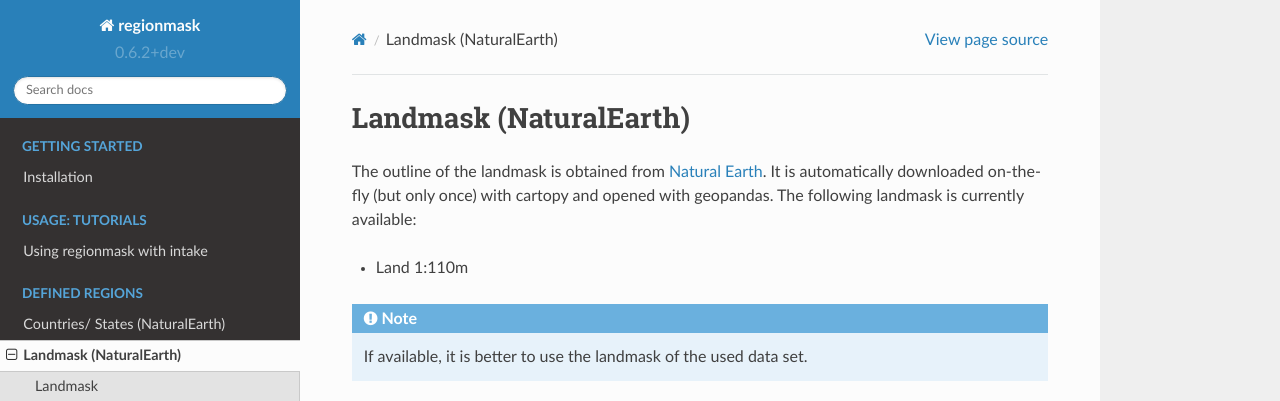
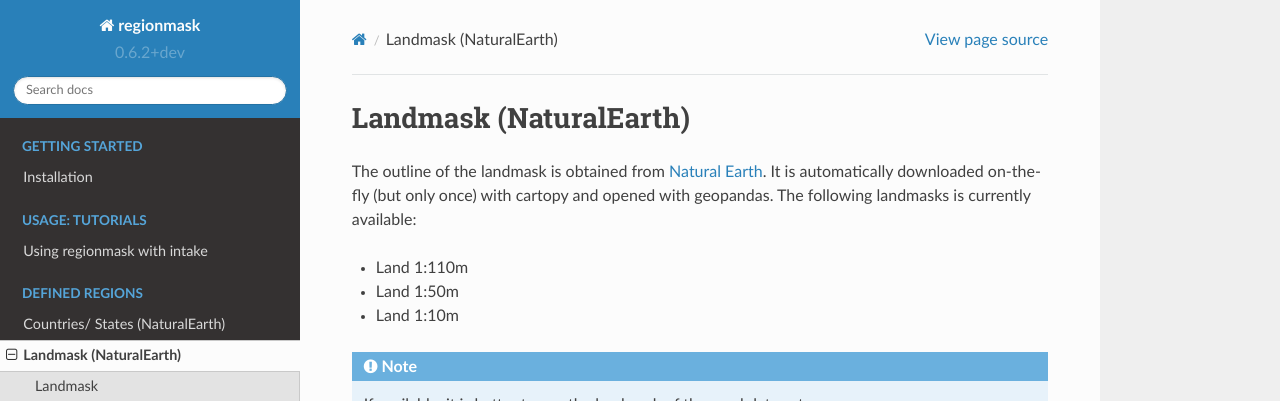
Before and after one commit to regionmask/regionmask, a Sphinx documentation site: the page built from docs/defined_landmask.rst, in a window 1280 px wide and 1195 px high, cut to the strip 0-401 px from the top of the window. Built offline with Sphinx 7.4.7 and the Read the Docs theme 2.0.0, drawn with Linux system fonts in a browser that asks for light colours; pages that are not in the unit, such as notebooks, are missing from menus.

Commit message:
add docs for landmask 10 & 50

```diff
--- a/docs/defined_landmask.rst
+++ b/docs/defined_landmask.rst
@@ -5,9 +5,11 @@ Landmask (NaturalEarth)
 The outline of the landmask is obtained from
 `Natural Earth <http://www.naturalearthdata.com/>`_.
 It is automatically downloaded on-the-fly (but only once) with cartopy and opened with geopandas.
-The following landmask is currently available:
+The following landmasks is currently available:
 
 * Land 1:110m
+* Land 1:50m
+* Land 1:10m
 
 .. note::
    If available, it is better to use the landmask of the used data set.
```
